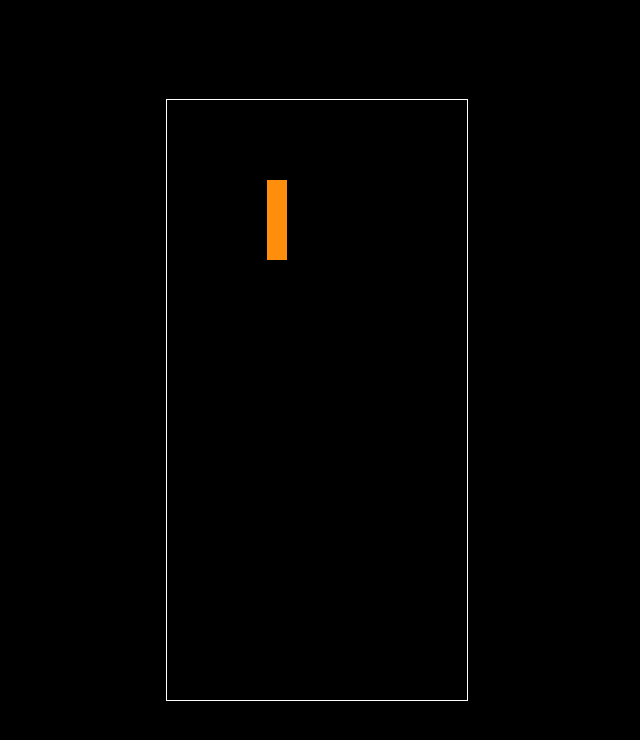
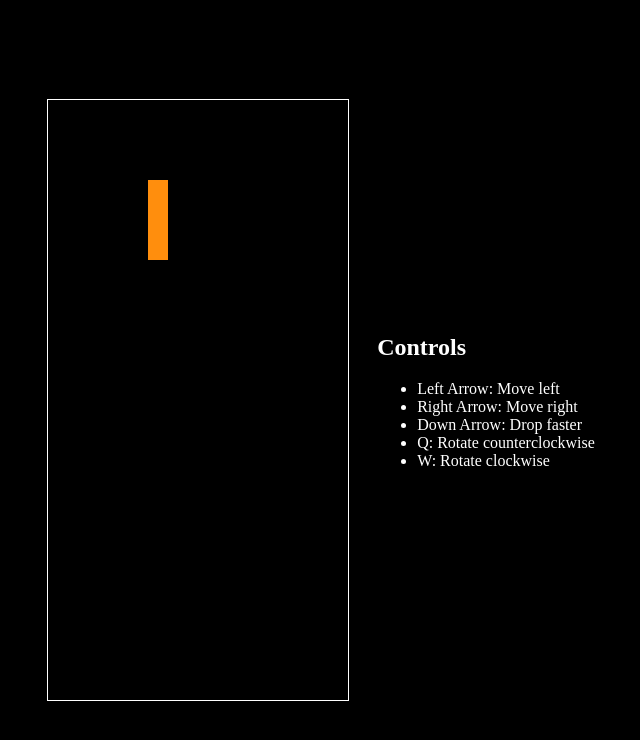
Before and after one commit to eltociear/ghcw-test-neko2, a plain HTML site: page index.html in a window 1280 px wide. Shown: the whole page, without its empty margins (319-959 px from the left). Drawn offline with Linux system fonts and the light colour scheme.

Commit message:
Add control instructions to the right of the game
---

For more details, open the [Copilot Workspace session](https://copilot-workspace.githubnext.com/eltociear/ghcw-test-neko2?shareId=XXXX-XXXX-XXXX-XXXX).

```diff
--- a/index.html
+++ b/index.html
@@ -16,11 +16,25 @@
         canvas {
             border: 1px solid #fff;
         }
+        #controls {
+            margin-left: 20px;
+            color: #fff;
+        }
     </style>
 </head>
 <body>
     <canvas id="tetris" width="300" height="600"></canvas>
     <div id="score"></div>
+    <div id="controls">
+        <h2>Controls</h2>
+        <ul>
+            <li>Left Arrow: Move left</li>
+            <li>Right Arrow: Move right</li>
+            <li>Down Arrow: Drop faster</li>
+            <li>Q: Rotate counterclockwise</li>
+            <li>W: Rotate clockwise</li>
+        </ul>
+    </div>
     <script>
         const canvas = document.getElementById('tetris');
         const context = canvas.getContext('2d');
```
